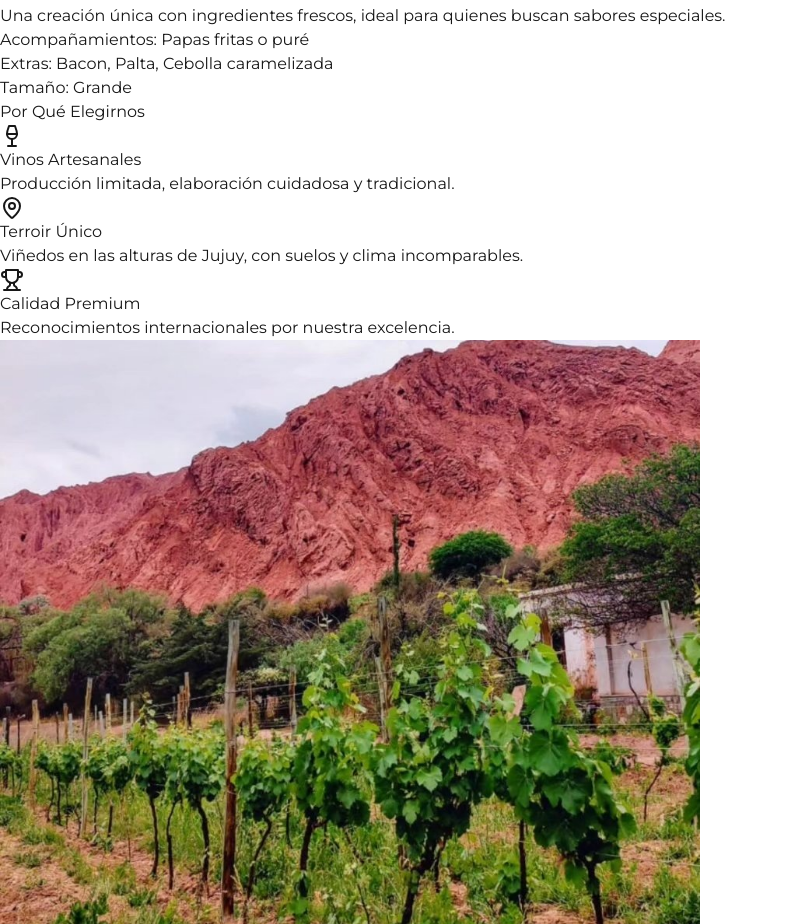
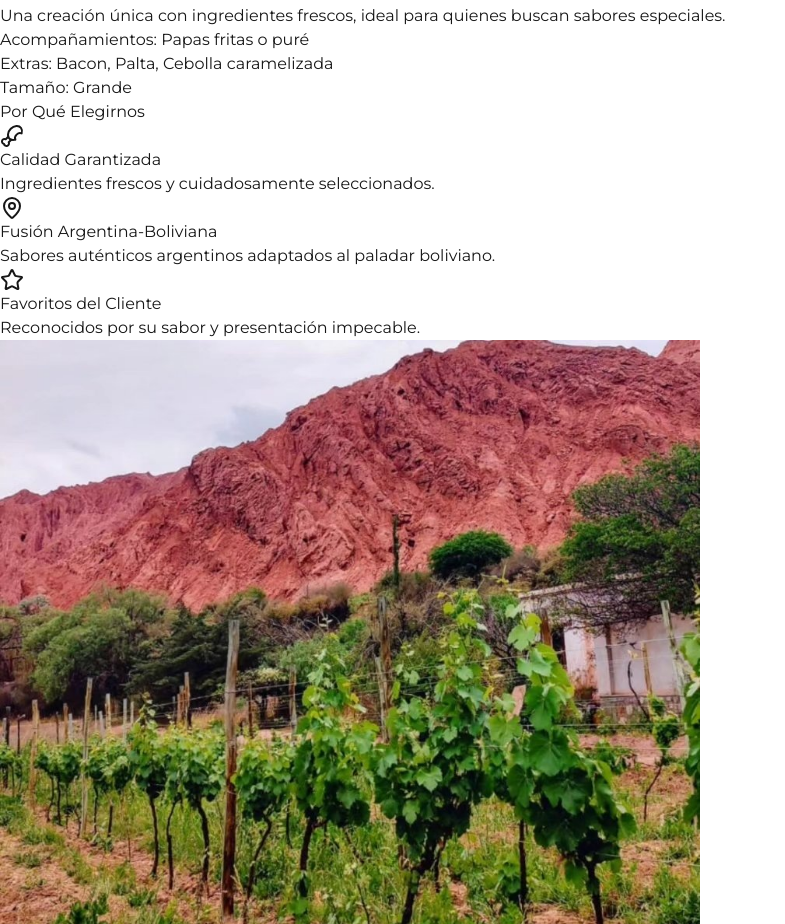
Before and after one commit to pablitomartinez/restaurante-milarock, a Next.js app: page / in a window 1280 px wide. Shown: the part 1167-2091 px from the top of the page, without its empty margins (0-785 px from the left). Built offline with nearby package versions, Linux system fonts and the light colour scheme.

Commit message:
feat: cambios en features, se cambiaron svgs

```diff
--- a/src/app/components/Features.tsx
+++ b/src/app/components/Features.tsx
@@ -1,42 +1,49 @@
 // Componente de Características
-//lucides
-import { Wine, MapPin, Trophy } from "lucide-react";
-
+// Iconos importados de Lucide para representar las características
+import { Drumstick, MapPin, Star } from "lucide-react";
 
 const Features: React.FC = () => {
   const features = [
     {
-      icon: <Wine className="w-12 h-12 text-red-600" />,
-      title: "Vinos Artesanales",
-      description: "Producción limitada, elaboración cuidadosa y tradicional.",
+      // Icono representativo de calidad en comida
+      icon: <Drumstick className="w-12 h-12 text-red-600" />,
+      title: "Calidad Garantizada",
+      description: "Ingredientes frescos y cuidadosamente seleccionados.",
     },
     {
+      // Icono para resaltar la ubicación y la fusión cultural
       icon: <MapPin className="w-12 h-12 text-red-600" />,
-      title: "Terroir Único",
+      title: "Fusión Argentina-Boliviana",
       description:
-        "Viñedos en las alturas de Jujuy, con suelos y clima incomparables.",
+        "Sabores auténticos argentinos adaptados al paladar boliviano.",
     },
     {
-      icon: <Trophy className="w-12 h-12 text-red-600" />,
-      title: "Calidad Premium",
-      description: "Reconocimientos internacionales por nuestra excelencia.",
+      // Icono para destacar reconocimiento o satisfacción del cliente
+      icon: <Star className="w-12 h-12 text-red-600" />,
+      title: "Favoritos del Cliente",
+      description: "Reconocidos por su sabor y presentación impecable.",
     },
   ];
 
   return (
     <section className="py-16 bg-gray-200">
       <div className="container mx-auto px-4">
+        {/* Título de la sección */}
         <h2 className="text-4xl text-center mb-12 text-red-800">
           Por Qué Elegirnos
         </h2>
         <div className="flex flex-wrap justify-center gap-8">
+          {/* Mapeo de las características para mostrarlas en tarjetas */}
           {features.map((feature, index) => (
             <div
               key={index}
-              className="text-center max-w-xs bg-white p-6 rounded-lg shadow-md hover:shadow-xl transition-all text-red-800 "
+              className="text-center max-w-xs bg-white p-6 rounded-lg shadow-md hover:shadow-xl transition-all text-red-800"
             >
+              {/* Ícono representativo */}
               <div className="flex justify-center mb-4">{feature.icon}</div>
+              {/* Título de la característica */}
               <h3 className="text-xl font-semibold mb-3">{feature.title}</h3>
+              {/* Descripción de la característica */}
               <p className="text-gray-600">{feature.description}</p>
             </div>
           ))}
@@ -46,5 +53,4 @@ const Features: React.FC = () => {
   );
 };
 
-
 export default Features;
```
